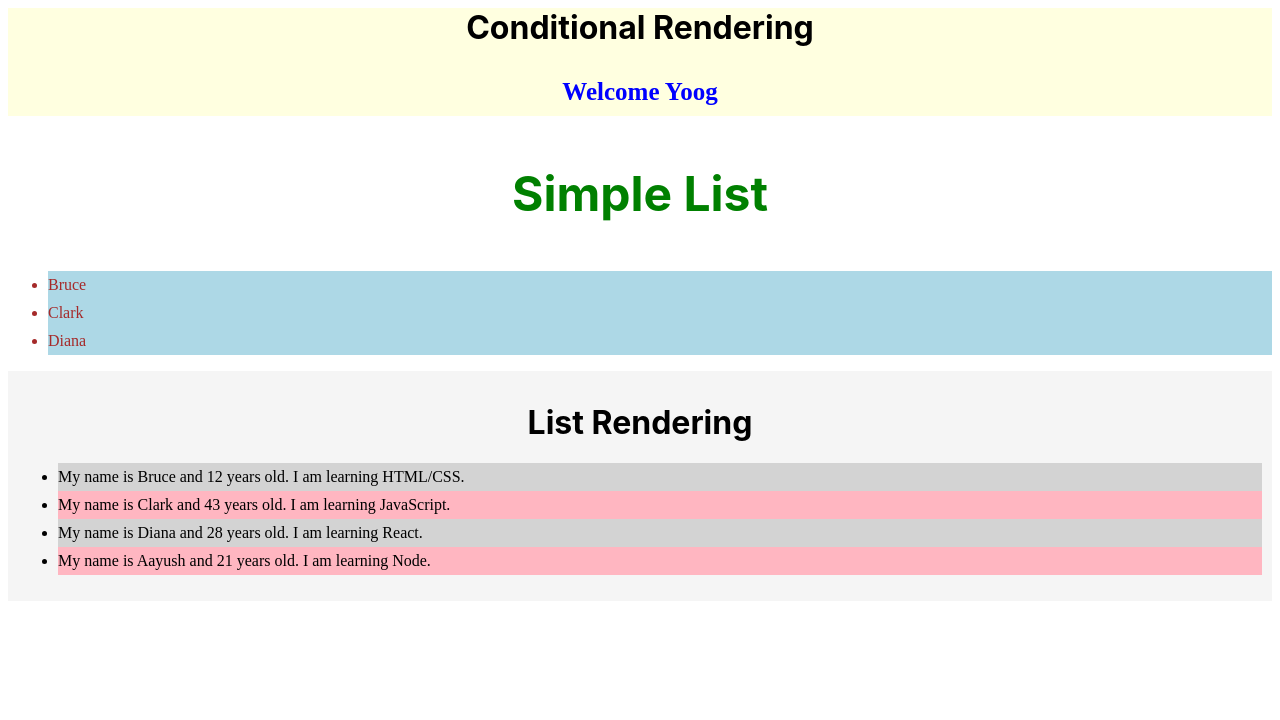
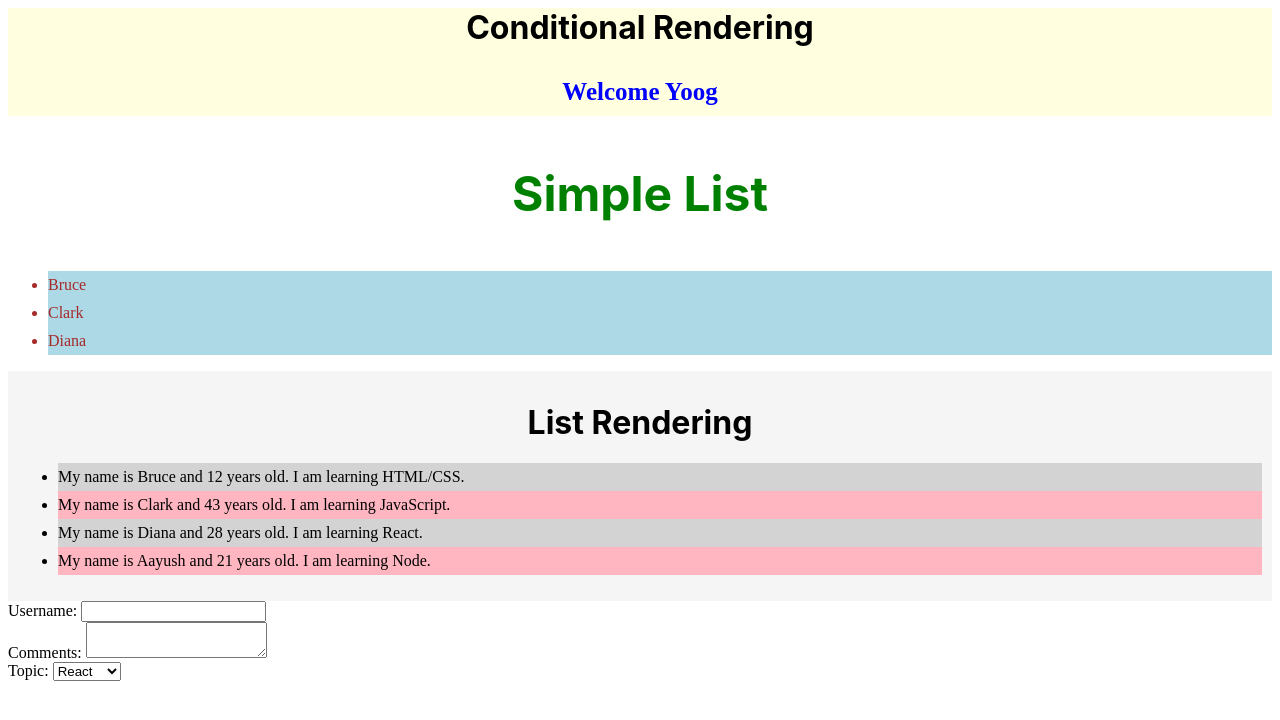
Before and after one commit to yugmani/React-basics-2, a React (Create React App) app: page / in a window 1280 px wide. Shown: the top 720 px of the page. Built offline with nearby package versions, Linux system fonts and the light colour scheme.

Commit message:
form with form handlers

```diff
--- a/src/App.js
+++ b/src/App.js
@@ -3,6 +3,7 @@
 import UserGreeting from './components/UserGreeting';
 import NameList from './components/NameList';
 import PersonList from './components/PersonList';
+import Form from './components/Form';
 
 export default function App() {
   return (
@@ -10,6 +11,7 @@
       <UserGreeting name="Yoog" />
       <NameList />
       <PersonList />
+      <Form />
     </div>
   );
 }
--- /dev/null
+++ b/src/components/Form.js
@@ -0,0 +1,68 @@
+import React, { Component } from 'react';
+
+class Form extends Component {
+  constructor() {
+    super();
+
+    this.state = {
+      username: '',
+      comments: '',
+      topic: 'react',
+    };
+  }
+
+  handleUsernameChange = (event) => {
+    this.setState({
+      username: event.target.value,
+    });
+  };
+
+  handleCommentsChange = (event) => {
+    this.setState({
+      comments: event.target.value,
+    });
+  };
+
+  handleTopicChange = (event) => {
+    this.setState({
+      topic: event.target.value,
+    });
+  };
+  render() {
+    return (
+      <form>
+        <div>
+          <label htmlFor="username">Username: </label>
+          <input
+            name="username"
+            type="text"
+            value={this.state.username}
+            onChange={this.handleUsernameChange}
+          />
+        </div>
+        <div>
+          <label>Comments: </label>
+          <textarea
+            value={this.state.comments}
+            onChange={this.handleCommentsChange}
+          ></textarea>
+        </div>
+        <div>
+          <label htmlFor="courses">Topic: </label>
+          <select
+            name="courses"
+            id=""
+            value={this.state.topic}
+            onChange={this.handleTopicChange}
+          >
+            <option value="react">React</option>
+            <option value="angular">Angular</option>
+            <option value="vue">Vue</option>
+          </select>
+        </div>
+      </form>
+    );
+  }
+}
+
+export default Form;
```
